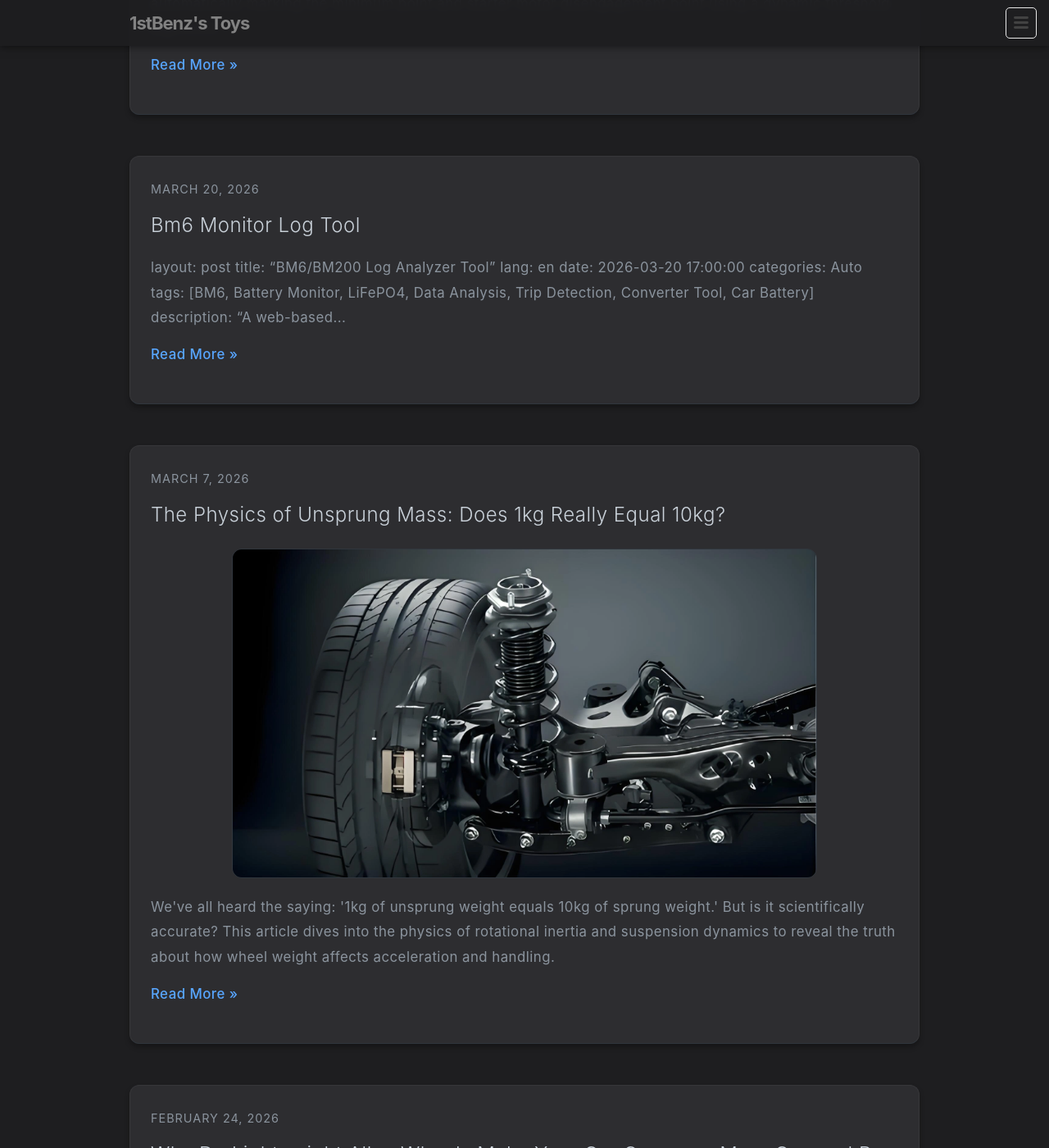
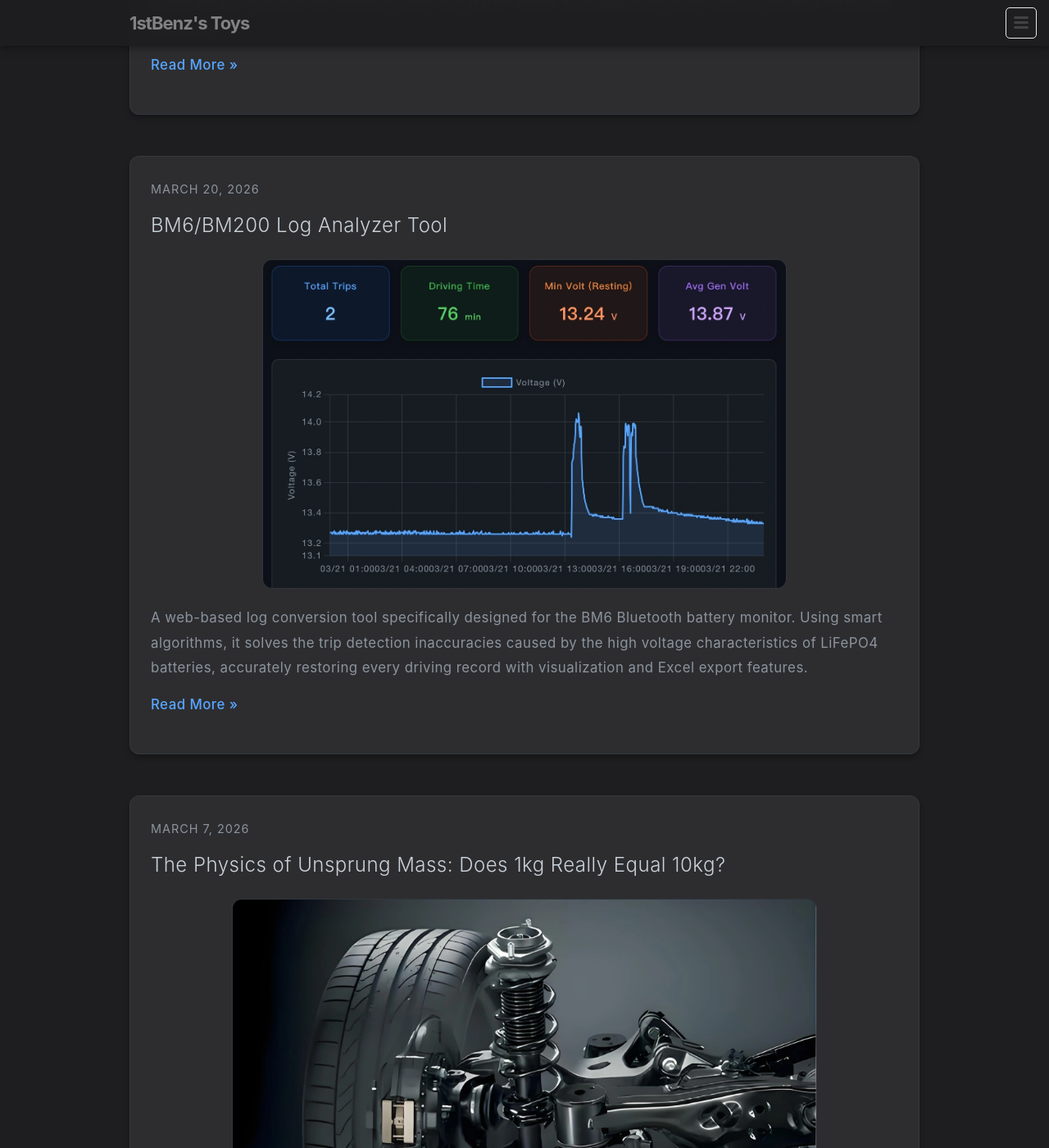
Before and after one commit to 1stbenz/1stbenz.github.io, a Jekyll site: the page built from en/index.html, in a window 1280 px wide and 1400 px high, scrolled down 5564 px. Shown: the whole window at 82% size. Built offline with Jekyll 4.4.1, drawn with Linux system fonts in a browser that asks for light colours; some of the changed lines change nothing that is shown.

Commit message:
Update 2026-03-20-bm6-monitor-log-tool.md

```diff
--- a/_posts/en/2026-03-20-bm6-monitor-log-tool.md
+++ b/_posts/en/2026-03-20-bm6-monitor-log-tool.md
@@ -2,37 +2,39 @@
 layout: post
 title: "BM6/BM200 Log Analyzer Tool"
 lang: en
-date: 2026-03-20 17:00:00
+date:   2026-03-20 17:00:00
 categories: Auto
-tags: [BM6, Battery Monitor, LiFePO4, Data Analysis, Trip Detection, Converter Tool, Car Battery]
-description: "A web-based log converter tool designed for the BM6 Bluetooth battery monitor. Using smart algorithms, it solves the trip detection accuracy issues caused by the high-voltage characteristics of LiFePO4 batteries in the official app, accurately restoring every driving trip and providing visual charts and Excel report export functions."
-keywords: "BM6, Bluetooth battery monitor, LiFePO4, trip detection, voltage analysis, Excel export, log converter, car battery, smart alternator"
+tags: [BM6, Battery Monitor, LiFePO4, Data Analysis, Trip Detection, Conversion Tool, Car Battery]
+description: "A web-based log conversion tool specifically designed for the BM6 Bluetooth battery monitor. Using smart algorithms, it solves the trip detection inaccuracies caused by the high voltage characteristics of LiFePO4 batteries, accurately restoring every driving record with visualization and Excel export features."
+keywords: "BM6, Bluetooth Battery Monitor, LiFePO4, Trip Detection, Voltage Analysis, Excel Export, Log Conversion, Car Battery, Smart Alternator"
 image: /images/bm6-tool-preview.webp
 faq:
   - question: "What problem does this tool solve?"
-    answer: "When dealing with LiFePO4 batteries that have a higher resting voltage, the official BM6/BM200 app often fails to accurately determine if the engine is off, causing abnormal or interrupted trip records. This tool uses a specially optimized smart algorithm to accurately filter voltage fluctuations and restore every real driving trip."
-  - question: "Is it suitable for standard lead-acid batteries or vehicles with a Smart Alternator?"
-    answer: "Yes, perfectly suitable. The system's algorithm automatically analyzes the base voltage to determine if the current battery is in 'LiFePO4 mode' or 'Lead-Acid / Smart Alternator mode', and dynamically adjusts the detection logic to accurately capture trips."
+    answer: "The original BM6/BM200 app often fails to accurately detect engine shutdown when using LiFePO4 batteries (due to their high resting voltage), leading to missed or broken trip records. This tool uses an optimized smart algorithm to filter voltage fluctuations and restore actual driving trips."
+  - question: "Does it work for standard Lead-Acid batteries or 'Smart Alternator' vehicles?"
+    answer: "Absolutely. The algorithm automatically analyzes the base voltage to determine if the battery is in 'LiFePO4 Mode' or 'Lead-Acid / Smart Alternator Mode,' dynamically adjusting its logic to capture trips precisely."
   - question: "How do I get and upload the data?"
-    answer: "First, in the BM6/BM200 app on your phone, export the history records as an Excel (.xls or .xlsx) file. Then, upload that file to this tool's page to automatically perform the analysis."
-  - question: "What analytical data does this tool provide?"
-    answer: "The tool automatically calculates: total trips, total driving time, minimum voltage (reference for cold start), and average driving voltage (alternator health). It also provides freely zoomable visual line charts for voltage and temperature."
- ---
+    answer: "In your BM6/BM200 mobile app, export your history as an Excel file (.xls or .xlsx). Then, simply upload that file to this tool for automatic analysis."
+  - question: "What data points does this tool provide?"
+    answer: "The tool calculates: Total trip count, total driving time, minimum voltage (cold start reference), and average driving voltage (alternator health), alongside zoomable charts for voltage and temperature."
+---
 
-<div id="car-app-container" style="max-width: 950px; margin: 20px auto; font-family: 'Segoe UI', 'Roboto', sans-serif; background: #0d1117; color: #c9d1d9; padding: 25px; border-radius: 15px; box-shadow: 0 10px 30px rgba(0,0,0,0.5); border: 1px solid #30363d; position: relative;">
+<div id="car-app-container" style="max-width: 950px; margin: 20px auto; font-family: 'Segoe UI', 'Microsoft JhengHei', sans-serif; background: #0d1117; color: #c9d1d9; padding: 25px; border-radius: 15px; box-shadow: 0 10px 30px rgba(0,0,0,0.5); border: 1px solid #30363d; position: relative;">
 
     <h2 id="ui-title" style="text-align: center; color: #c9d1d9; margin-bottom: 10px; margin-top: 10px;">BM6/BM200 Log Analysis Tool</h2>
 
     <div style="background: rgba(210, 153, 34, 0.1); padding: 15px 20px; border-radius: 10px; margin-bottom: 25px; border-left: 5px solid #d29922; font-size: 14.5px; line-height: 1.6; color: #8b949e;">
-        <strong id="ui-desc-title" style="color: #d29922;">Why use this tool?</strong><br>
-        <span id="ui-desc-body">While the BM6/BM200 records data after the engine is off, the app's trip detection is often inaccurate, and the waveform details are hard to inspect. <b style="color:#c9d1d9;">This tool fixes these issues</b> by using a custom analysis method to accurately identify voltage fluctuations, restore trips, and provide intuitive visualization.</span>
+        <strong id="ui-desc-title" style="color: #d29922;">Why do you need this?</strong><br>
+        <span id="ui-desc-body">While the BM6/BM200 records data after shutdown, the app's trip detection is often unreliable and the waveforms are hard to inspect. <b style="color:#c9d1d9;">This tool fixes that</b> by using a custom analysis method to accurately identify trips based on voltage fluctuations and provide intuitive visualizations.</span>
     </div>
 
     <div style="background: #161b22; border: 1px solid #30363d; padding: 15px 25px; border-radius: 10px; margin-bottom: 25px; display: flex; align-items: center; justify-content: space-between; flex-wrap: wrap; gap: 15px;">
-        <div style="display: flex; gap: 10px;">
+<div style="display: flex; gap: 10px;">
             <button id="uploadTrigger" style="background: #1f6feb; color: white; border: none; padding: 10px 20px; border-radius: 8px; cursor: pointer; font-weight: bold; font-size: 14px;">📁 Upload Excel File</button>
+
             <a href="/files/bm6_2025_10.xls" download style="background: #30363d; color: #c9d1d9; border: 1px solid #8b949e; padding: 9px 20px; border-radius: 8px; cursor: pointer; font-weight: bold; font-size: 14px; text-decoration: none; display: flex; align-items: center; transition: 0.2s;">📄 Download Sample</a>
-        </div>
+
+     </div>
         <div style="display: flex; gap: 10px; align-items: center;">
             <label id="ui-display-range" style="font-weight: bold; color: #c9d1d9; font-size: 14px;">Range:</label>
             <select id="dateSelector" style="padding: 8px 12px; border-radius: 8px; border: 1px solid #30363d; font-size: 14px; min-width: 160px; cursor: pointer; background: #0d1117; color: #c9d1d9;">
@@ -42,7 +44,7 @@
         <input type="file" id="fileInput" accept=".xls,.xlsx" style="display:none">
     </div>
 
-    <div id="status-text" style="text-align: center; color: #8b949e; margin-bottom: 20px; font-size: 14px;">Please upload an Excel file exported from the BM6/BM200 app, or download the sample file to test.</div>
+    <div id="status-text" style="text-align: center; color: #8b949e; margin-bottom: 20px; font-size: 14px;">Please upload an Excel file exported from the BM6/BM200 app, or download the sample to test.</div>
 
     <style>
         .stats-grid {
@@ -72,15 +74,15 @@
             <div id="stat-trips" style="font-size: 24px; font-weight: bold; color: #79c0ff;">0</div>
         </div>
         <div class="stat-card" style="background: rgba(35, 134, 54, 0.1); border: 1px solid rgba(35, 134, 54, 0.3);">
-            <div style="font-size: 13px; color: #3fb950; margin-bottom: 5px; font-weight: 500;">Driving Duration</div>
+            <div style="font-size: 13px; color: #3fb950; margin-bottom: 5px; font-weight: 500;">Total Driving Time</div>
             <div id="stat-time" style="font-size: 24px; font-weight: bold; color: #56d364;">0 <span style="font-size: 12px; font-weight: normal;">min</span></div>
         </div>
         <div class="stat-card" style="background: rgba(227, 76, 38, 0.1); border: 1px solid rgba(227, 76, 38, 0.3);">
-            <div style="font-size: 13px; color: #f0883e; margin-bottom: 5px; font-weight: 500;">Min Voltage (Cold)</div>
+            <div style="font-size: 13px; color: #f0883e; margin-bottom: 5px; font-weight: 500;">Min Voltage (Start)</div>
             <div id="stat-minv" style="font-size: 24px; font-weight: bold; color: #ff945e;">0.00 <span style="font-size: 12px; font-weight: normal;">V</span></div>
         </div>
         <div class="stat-card" style="background: rgba(137, 87, 229, 0.1); border: 1px solid rgba(137, 87, 229, 0.3);">
-            <div style="font-size: 13px; color: #a371f7; margin-bottom: 5px; font-weight: 500;">Avg Voltage (Drive)</div>
+            <div style="font-size: 13px; color: #a371f7; margin-bottom: 5px; font-weight: 500;">Avg Driving Voltage</div>
             <div id="stat-avgv" style="font-size: 24px; font-weight: bold; color: #d2a8ff;">0.00 <span style="font-size: 12px; font-weight: normal;">V</span></div>
         </div>
     </div>
@@ -185,7 +187,7 @@
             }
             mergedTrips.push(currentTrip);
         }
-        return { trips: mergedTrips, mode: isLiFePO4 ? "LiFePO4" : "Lead-Acid / Smart Alternator" };
+        return { trips: mergedTrips, mode: isLiFePO4 ? "LiFePO4" : "Lead-Acid" };
     }
 
     function updateStatCards(filteredData, result) {
@@ -217,16 +219,16 @@
         if (!result.trips || result.trips.length === 0) { tripSection.style.display = 'none'; return; }
         tripSection.style.display = 'block';
 
-        const modeSuffix = ` [${result.mode} Mode]`;
+        const modeSuffix = result.mode === 'LiFePO4' ? ' [LiFePO4 Mode]' : ' [Lead-Acid / Smart Alternator Mode]';
         document.getElementById('ui-trip-title').innerText = 'Detected Trips' + modeSuffix;
 
         result.trips.forEach((t, i) => {
             const rowDiv = document.createElement('div');
             rowDiv.style.cssText = "display: flex; align-items: center; justify-content: space-between; background: #0d1117; padding: 10px 16px; border-radius: 8px; border: 1px solid #30363d;";
-            rowDiv.innerHTML = `<span style="font-size: 14px; color: #c9d1d9;"><b style="color:#58a6ff;">Trip ${i+1}</b>: ${t.startStr} ~ ${t.endStr} (${t.duration} min)</span>`;
+            rowDiv.innerHTML = `<span style="font-size: 14px; color: #c9d1d9;"><b style="color:#58a6ff;">Trip ${i+1}</b>: ${t.startStr} ~ ${t.endStr} (${t.duration} mins)</span>`;
 
             const btn = document.createElement('button');
-            btn.innerHTML = '🔍 Zoom Chart';
+            btn.innerHTML = '🔍 Zoom';
             btn.style.cssText = "background: #21262d; border: 1px solid #30363d; color: #58a6ff; padding: 5px 15px; border-radius: 6px; cursor: pointer; font-size: 13px; font-weight: bold; transition: 0.2s; white-space: nowrap;";
             btn.onclick = () => {
                 const s = t.start - 600000, e = t.end + 600000;
@@ -283,12 +285,6 @@
             const mm = slashMatch[2].padStart(2, '0');
             const dd = slashMatch[3].padStart(2, '0');
             return `${slashMatch[1]}-${mm}-${dd} ${slashMatch[4]}`;
-        }
-        const enMatch = timeStr.match(/^([a-zA-Z]{3})\s+(\d{1,2})\/(\d{4})\s+(\d{2}:\d{2})/);
-        if (enMatch) {
-            const months = {jan:'01', feb:'02', mar:'03', apr:'04', may:'05', jun:'06', jul:'07', aug:'08', sep:'09', oct:'10', nov:'11', dec:'12'};
-            const m = months[enMatch[1].toLowerCase()];
-            if (m) return `${enMatch[3]}-${m}-${enMatch[2].padStart(2, '0')} ${enMatch[4]}`;
         }
         return null;
     }
@@ -366,6 +362,7 @@
             plugins: [crosshairPlugin]
         };
     }
+
     vChart = new Chart(document.getElementById('voltageChart'), createChartConfig('Voltage (V)', '#58a6ff', 'Voltage (V)'));
     tChart = new Chart(document.getElementById('tempChart'), createChartConfig('Temp (℃)', '#f85149', 'Temp (℃)'));
 
@@ -407,6 +404,7 @@
             trips: (selectedDate === 'all' ? globalDetectedTrips.trips : globalDetectedTrips.trips.filter(t => t.startStr.startsWith(selectedDate))),
             mode: globalDetectedTrips.mode
         };
+
         renderTrips(result);
         updateStatCards(dataList, result);
         vChart.update('none');
@@ -417,11 +415,11 @@
     uploadTrigger.onclick = () => fileInput.click();
     fileInput.onchange = (e) => {
         const file = e.target.files[0]; if (!file) return;
-        statusText.innerHTML = 'Executing smart trip analysis...';
+        statusText.innerHTML = 'Running smart trip analysis...';
         const reader = new FileReader();
         reader.onload = function(e) {
             const workbook = XLSX.read(new Uint8Array(e.target.result), { type: 'array' });
-            const ws = workbook.Sheets[workbook.SheetNames.find(n => n.includes("History")) || workbook.SheetNames[0]];
+            const ws = workbook.Sheets[workbook.SheetNames.find(n => n.includes("History") || n.includes("歷史")) || workbook.SheetNames[0]];
             const rows = XLSX.utils.sheet_to_json(ws, { header: 1 });
             let extracted = [], dates = new Set();
             for (let i = 0; i < rows.length; i++) {
```
